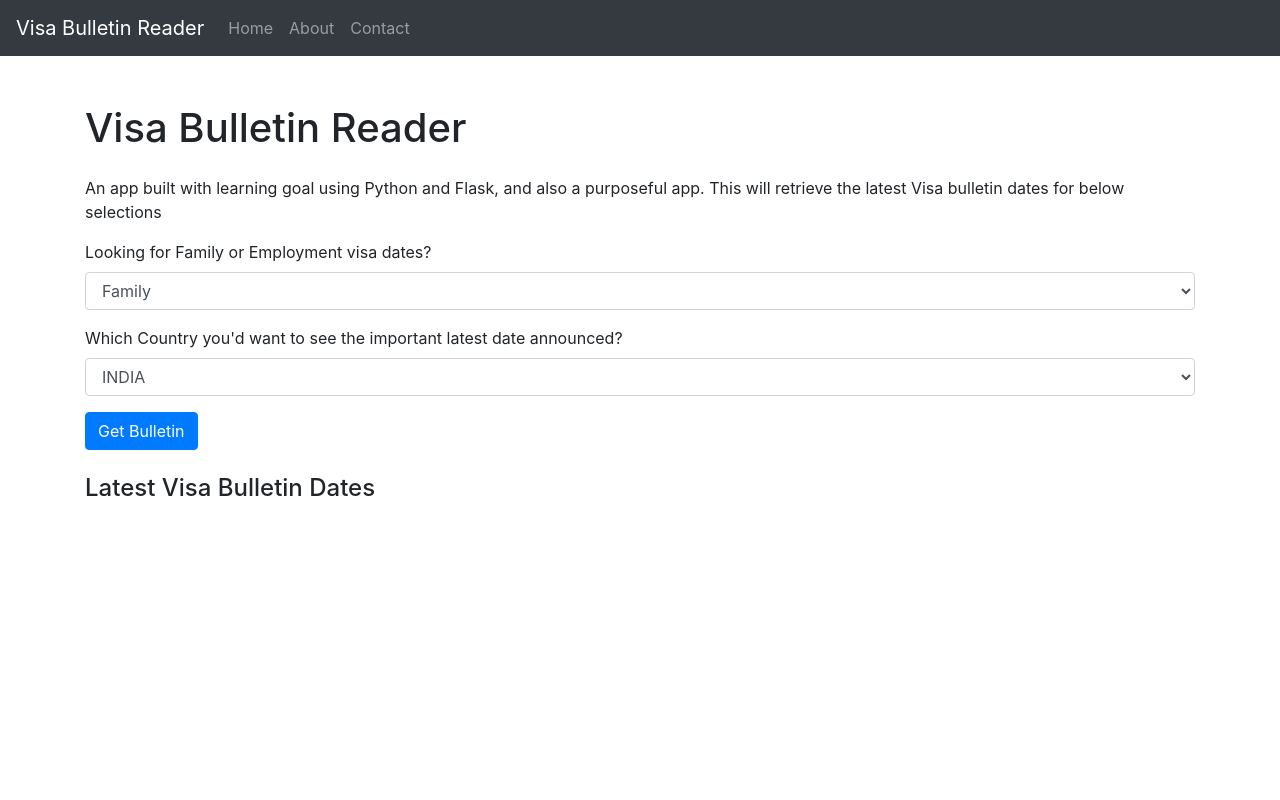
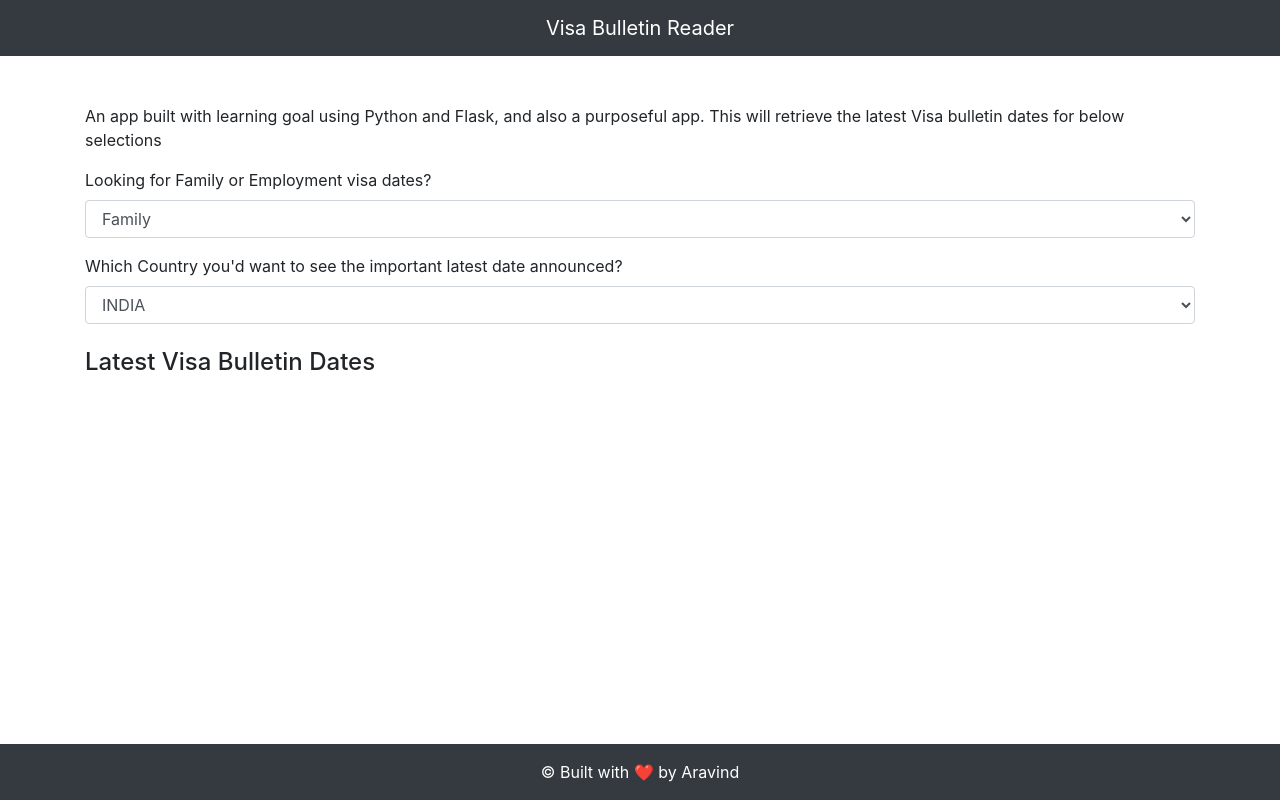
Before and after one commit to aravindk777/VisaBulletinReader, a Flask app: page / in a window 1280 px wide. Run offline with Flask 3, Linux system fonts and the light colour scheme; some libraries are stand-ins or nearby versions.

Commit message:
refactor UI layout and update form submission logic for Visa Bulletin Reader. Kept single router and single page view.

```diff
--- a/src/templates/index.html
+++ b/src/templates/index.html
@@ -5,36 +5,44 @@
     <meta name="viewport" content="width=device-width, initial-scale=1.0">
     <title>Visa Bulletin Reader app</title>
     <link href="https://stackpath.bootstrapcdn.com/bootstrap/4.5.2/css/bootstrap.min.css" rel="stylesheet">
+    <style>
+      body {
+        background-color: #fff;
+        color: #212529;
+      }
+      @media (prefers-color-scheme: dark) {
+        body {
+          background-color: #181a1b;
+          color: #f8f9fa;
+        }
+      }
+
+      .table {
+        background-color: inherit;
+        color: inherit;
+      }
+      .table th, .table td {
+        background-color: inherit !important;
+        color: inherit !important;
+      }
+    </style>
 </head>
-<body>
-<nav class="navbar navbar-expand-lg navbar-dark bg-dark">
-    <a class="navbar-brand" href="/">Visa Bulletin Reader</a>
+<body class="d-flex flex-column min-vh-100">
+    <nav class="navbar navbar-expand-lg navbar-dark bg-dark justify-content-center">
+        <a class="navbar-brand mx-auto" href="/">Visa Bulletin Reader</a>
         <button class="navbar-toggler" type="button" data-toggle="collapse" data-target="#navbarNav"
                 aria-controls="navbarNav" aria-expanded="false" aria-label="Toggle navigation">
             <span class="navbar-toggler-icon"></span>
         </button>
-    <div class="collapse navbar-collapse" id="navbarNav">
-        <ul class="navbar-nav">
-            <li class="nav-item">
-                <a class="nav-link" href="/">Home</a>
-            </li>
-            <li class="nav-item">
-                <a class="nav-link" href="/about">About</a>
-            </li>
-            <li class="nav-item">
-                <a class="nav-link" href="/contact">Contact</a>
-            </li>
-        </ul>
-    </div>
     </nav>
     <div class="container mt-5">
-    <h1 class="mb-4">Visa Bulletin Reader</h1>
+<!--        <h1 class="mb-4">Visa Bulletin Reader</h1>-->
         <p>An app built with learning goal using Python and Flask, and also a purposeful app. This will retrieve the latest
             Visa bulletin dates for below selections</p>
-    <form action="/get_bulletin" method="post">
+        <form action="/" method="post" onload="this.form.submit()">
             <div class="form-group">
                 <label for="visa_type">Looking for Family or Employment visa dates? </label>
-            <select id="visa_type" name="visa_type" class="form-control" >
+                <select id="visa_type" name="visa_type" class="form-control" onchange="this.form.submit()">
                     {% for type in visa_types %}
                     <option value="{{ type }}" {% if type == selected_visa_type %}selected{% endif %}>{{ type }}</option>
                     {% endfor %}
@@ -42,13 +50,13 @@
             </div>
             <div class="form-group">
                 <label for="visa_country">Which Country you'd want to see the important latest date announced?</label>
-            <select id="visa_country" name="visa_country" class="form-control">
+                <select id="visa_country" name="visa_country" class="form-control" onchange="this.form.submit()">
                     {% for country in visa_countries %}
                     <option value="{{ country }}" {% if country == selected_visa_country %}selected{% endif %}>{{ country }}</option>
                     {% endfor %}
                 </select>
             </div>
-        <button type="submit" class="btn btn-primary">Get Bulletin</button>
+<!--            <button type="submit" class="btn btn-primary">Get Bulletin</button>-->
         </form>
         <!--        <button type="submit" class="btn btn-primary">Get Bulletin</button>-->
         <div class="mt-4">
@@ -73,6 +81,11 @@
             </table>
         </div>
     </div>
+    <footer class="bg-dark text-white text-center py-3 mt-auto">
+        <div class="container">
+            <p class="mb-0">&copy; Built with <span class="love" style="color: #e25555;">&#10084;&#65039;</span> by Aravind </p>
+        </div>
+    </footer>
     <script src="https://code.jquery.com/jquery-3.5.1.slim.min.js"></script>
     <script src="https://cdn.jsdelivr.net/npm/@popperjs/core@2.5.4/dist/umd/popper.min.js"></script>
     <script src="https://stackpath.bootstrapcdn.com/bootstrap/4.5.2/js/bootstrap.min.js"></script>
--- a/src/webui.py
+++ b/src/webui.py
@@ -8,15 +8,7 @@ def index():
     visa_types, visa_countries = get_visa_options()
     return render_template('index.html', visa_types=visa_types, visa_countries=visa_countries, visa_dates=[])
 
-@app.route('/about')
-def about():
-    return 'About Visa Bulletin Reader'
-
-@app.route('/contact')
-def contact():
-    return 'built with love by @aravindk777!'
-
-@app.route('/get_bulletin', methods=['POST'])
+@app.route('/', methods=['POST'])
 def get_bulletin():
     visa_type = request.form['visa_type']
     visa_country = request.form['visa_country']
```
Lines whose indentation alone changed are shown as unchanged.
